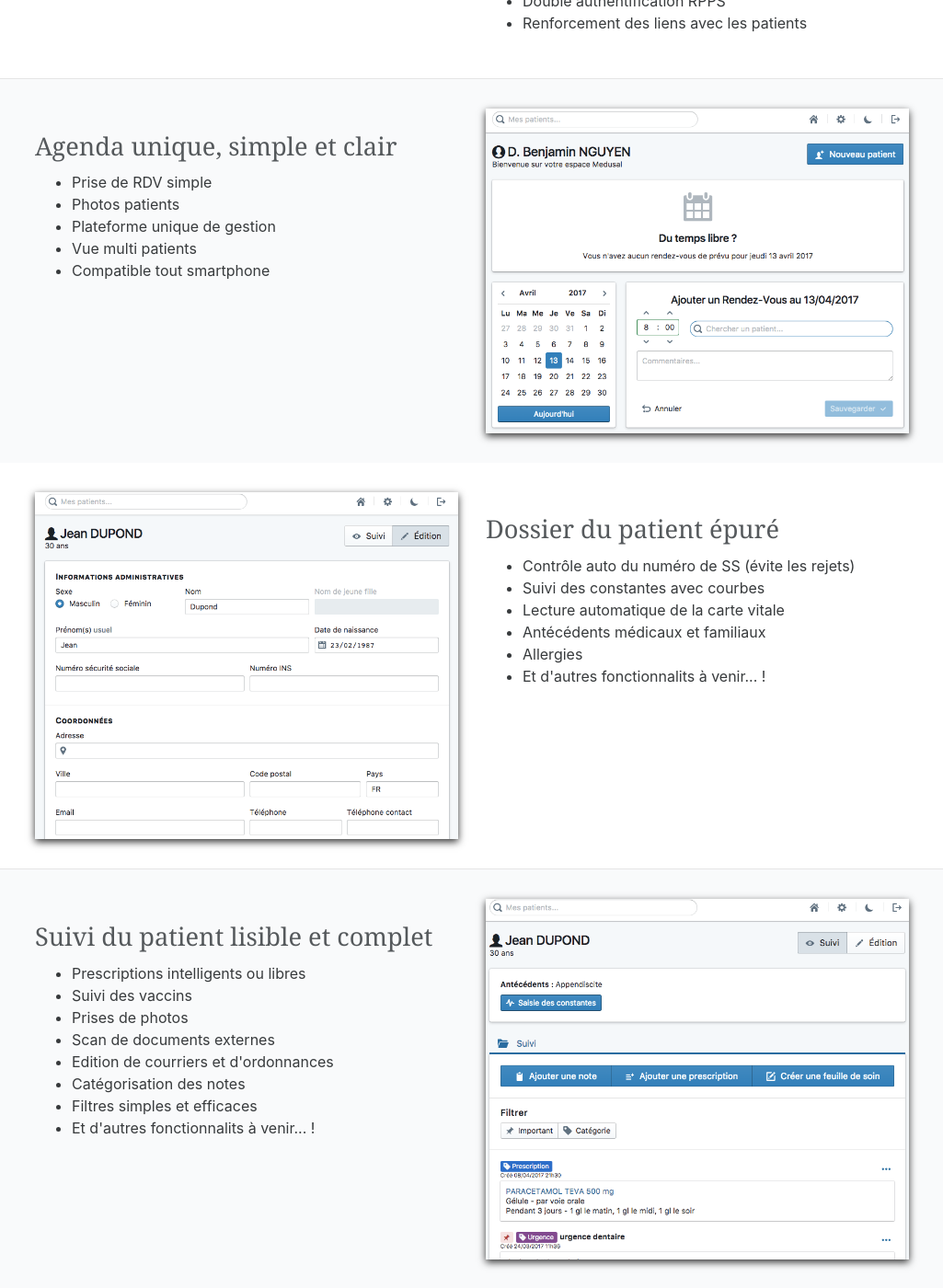
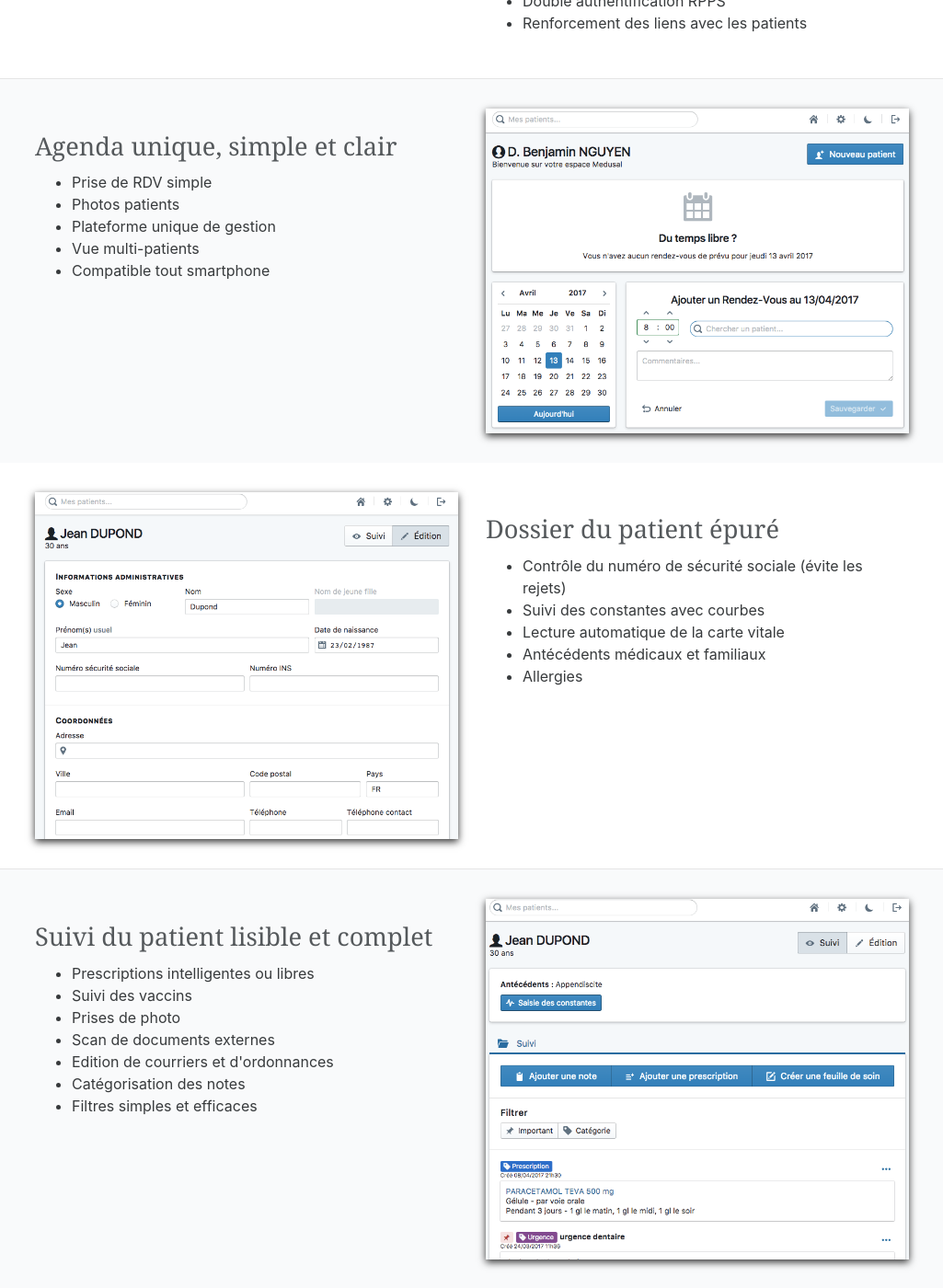
Before and after one commit to medusal/medusal.github.io, a Jekyll site: the page built from _pages/home.html, in a window 1280 px wide and 1400 px high, scrolled down 1462 px. Shown: the whole window at 92% size, without its empty margins (127-1152 px from the left). Built offline with Jekyll 4.4.1, drawn with Linux system fonts in a browser that asks for light colours; some of the changed text lies outside the part shown.

Commit message:
Update website

```diff
--- a/_pages/cgu.html
+++ b/_pages/cgu.html
@@ -15,7 +15,7 @@ nocontainer: true
     CONDITIONS GENERALES D’UTILISATION
 </h2>
 
-<p><em>Dernière mise à jour : 16 aout 2016</em><br></p>
+<p><em>Dernière mise à jour : 16 avril 2017</em><br></p>
 <p class="lead">Vous vous êtes connectés sur le site Internet <a href="http://www.medusal.com">www.medusal.com</a> (ci-après le « site ») ou l’application mobile medusal (ci-après « l’application »). Toutes les informations qui y sont présentes sont publiées publiquement par la société SAS medusal (ci-après la « société »).</p>
 <h3>
     OPPOSABILITE
--- a/_pages/home.html
+++ b/_pages/home.html
@@ -93,7 +93,7 @@ permalink: "/"
             <li>Prise de RDV simple</li>
             <li>Photos patients</li>
             <li>Plateforme unique de gestion</li>
-            <li>Vue multi patients</li>
+            <li>Vue multi-patients</li>
             <li>Compatible tout smartphone</li>
           </ul>
         </div>
@@ -112,12 +112,11 @@ permalink: "/"
         <div class="col-xs-12 col-md-6">
           <h2>Dossier du patient épuré</h2>
           <ul>
-            <li>Contrôle auto du numéro de SS (évite les rejets)</li>
+            <li>Contrôle du numéro de sécurité sociale (évite les rejets)</li>
             <li>Suivi des constantes avec courbes</li>
             <li>Lecture automatique de la carte vitale</li>
             <li>Antécédents médicaux et familiaux</li>
             <li>Allergies</li>
-            <li>Et d'autres fonctionnalits à venir... !</li>
          </ul>
         </div>
       </div>
@@ -130,14 +129,14 @@ permalink: "/"
         <div class="col-xs-12 col-md-6">
           <h2>Suivi du patient lisible et complet</h2>
           <ul>
-            <li>Prescriptions intelligents ou libres</li>
+            <li>Prescriptions intelligentes ou libres</li>
             <li>Suivi des vaccins</li>
-            <li>Prises de photos</li>
+            <li>Prises de photo</li>
             <li>Scan de documents externes</li>
             <li>Edition de courriers et d'ordonnances</li>
             <li>Catégorisation des notes</li>
             <li>Filtres simples et efficaces</li>
-            <li>Et d'autres fonctionnalits à venir... !</li></p>
+            </p>
           </ul>
         </div>
         <div class="col-xs-12 col-md-6">
@@ -160,7 +159,6 @@ permalink: "/"
             <li>Signature numérique certifiée</li>
             <li>Personnalisation de l'ordonnance</li>
             <li>Gestion des utilisateurs du "Cabinet"</li>
-            <li>Et d'autres fonctionnalits à venir... !</li>
          </ul>
         </div>
       </div>
```
Also changed, not shown: other parts of _pages/home.html (+1 -1 lines), _pages/pricing.html (+5 -5 lines).
